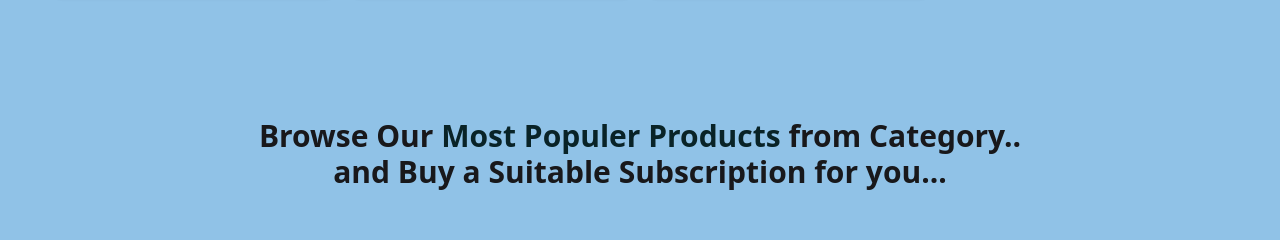
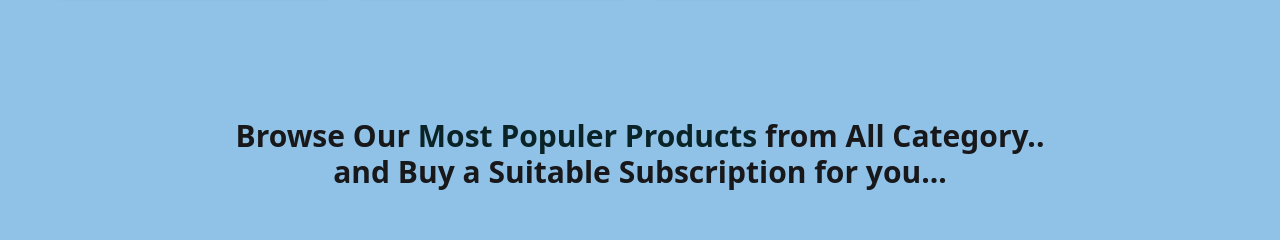
Before and after one commit to knaeeim/sub-cloud-subscription-model-, a React (Vite) app: page / in a window 1280 px wide. Shown: the part 1372-1612 px from the top of the page. Built offline with nearby package versions, Linux system fonts and the light colour scheme; no server answers.

Commit message:
fixed title

```diff
--- a/src/Components/PopulerProducts.jsx
+++ b/src/Components/PopulerProducts.jsx
@@ -19,7 +19,7 @@ const PopulerProducts = () => {
 
     return (
         <div className="mt-10">
-            <h1 className="text-3xl text-center font-bold mb-5">Browse Our <span className="text-[#092327]"> Most Populer Products</span> from Category.. <br /> and Buy a Suitable Subscription for you...</h1>
+            <h1 className="text-3xl text-center font-bold mb-5">Browse Our <span className="text-[#092327]"> Most Populer Products</span> from All Category.. <br /> and Buy a Suitable Subscription for you...</h1>
             <div>
                 <div className="py-10 grid grid-cols-1 md:grid-cols-2 lg:grid-cols-4 gap-4 w-11/12 mx-auto">
                     {firstProducts.map((product) => (
--- a/src/Pages/Login.jsx
+++ b/src/Pages/Login.jsx
@@ -7,7 +7,7 @@ const Login = () => {
     const { login, setUser, setLoading, GoogleSignIn } = useContext(AuthContext);
     const navigate = useNavigate();
     const location = useLocation();
-    console.log(location);
+    console.log(location.state);
     const handleLogin = (e) => {
         e.preventDefault();
 
```
